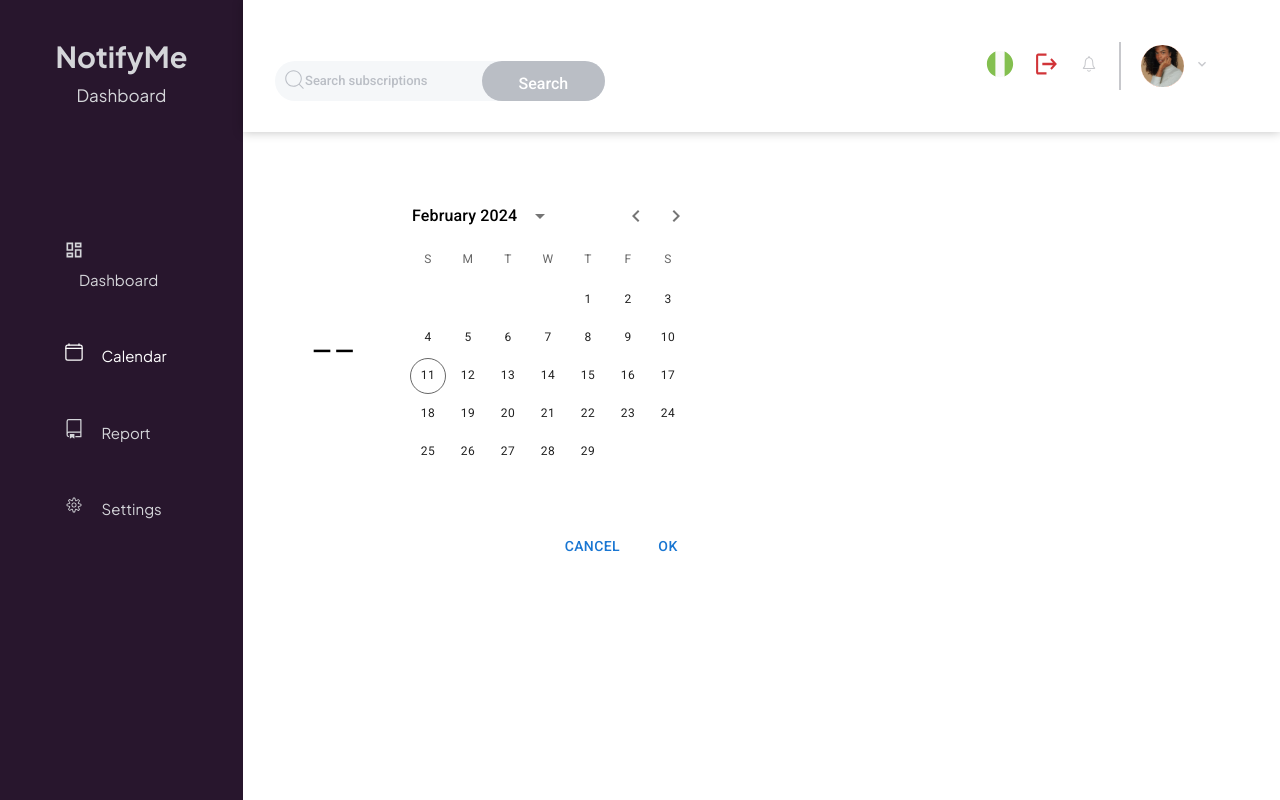
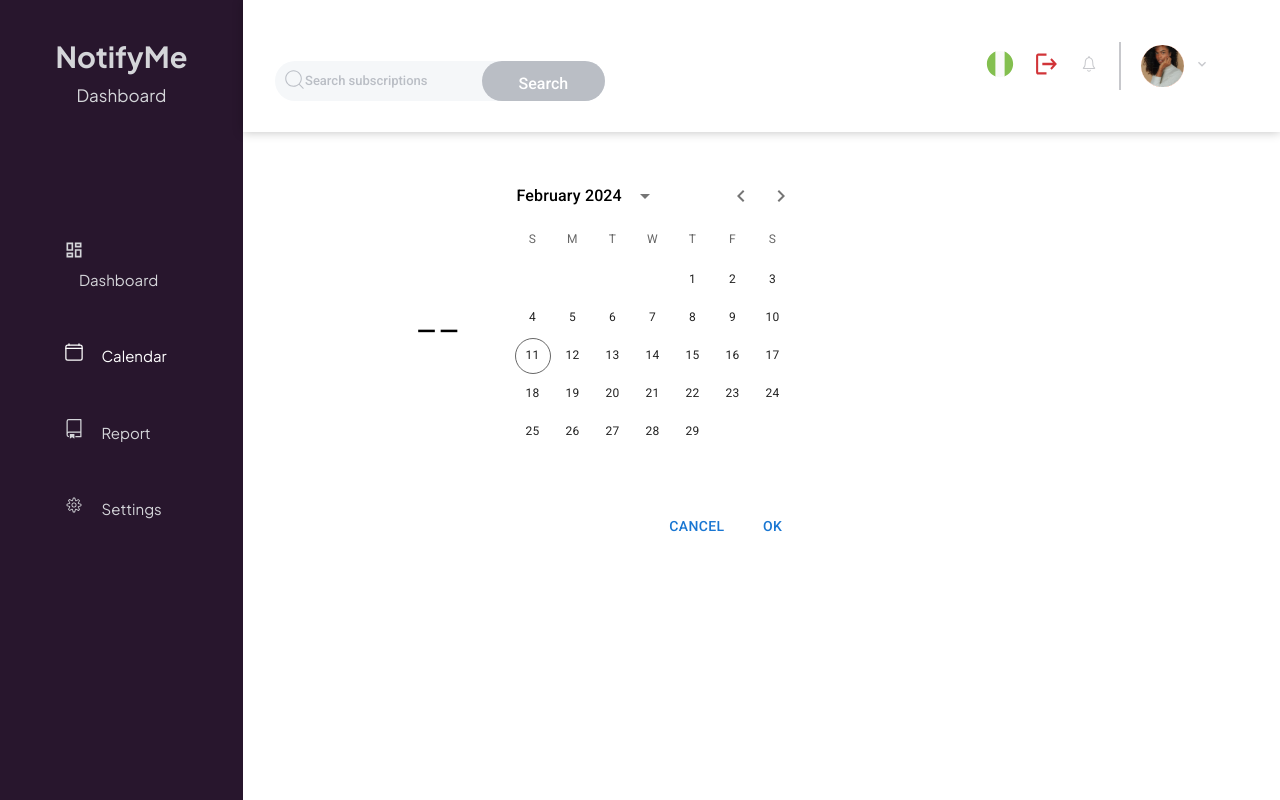
Before and after one commit to techemmydev/subletapplication, a React (Vite) app in the folder subletapplication/: page /calender in a window 1280 px wide. Built offline with nearby package versions, Linux system fonts and the light colour scheme.

Commit message:
working on the service page to be added

```diff
--- a/subletapplication/src/ProfileDashboard/DashboradScreen/ServiceComponents/AddimageService/Icons.jsx
+++ b/subletapplication/src/ProfileDashboard/DashboradScreen/ServiceComponents/AddimageService/Icons.jsx
@@ -6,6 +6,7 @@ import { useSelector, useDispatch } from "react-redux";
 import { setSelectedCompany } from "../../../../Redux/slice/SubletSlice";
 const Icons = () => {
   const { iconimage } = useSelector((state) => state.companyIcon);
+
   // const selecticon = useSelector((state) => state.companyIcon.iconimage);
   const dispatch = useDispatch();
 
--- a/subletapplication/src/ProfileDashboard/DashboradScreen/ServiceComponents/paymentservice/PaymentDate.jsx
+++ b/subletapplication/src/ProfileDashboard/DashboradScreen/ServiceComponents/paymentservice/PaymentDate.jsx
@@ -30,6 +30,10 @@ const PaymentDate = () => {
   const handleAutoRenewChange = (e) => {
     dispatch(setAutoRenew(e.target.value));
   };
+  // const [day] = nextPaymentDate.split("-");
+
+  // const dateParts = nextPaymentDate.split("-"); // Split the full date string by "-"
+  // const date = dateParts[0]; // Extract the first part (day)
 
   return (
     <div className={style.addimage_container}>
--- a/subletapplication/src/ProfileDashboard/DashboradScreen/userComponentfolder/CalendarComponent/Calender.jsx
+++ b/subletapplication/src/ProfileDashboard/DashboradScreen/userComponentfolder/CalendarComponent/Calender.jsx
@@ -1,25 +1,98 @@
-import React from "react";
-import style from "../CalendarComponent/calendar.module.css";
-
+import React, { useState } from "react";
 import { AdapterDayjs } from "@mui/x-date-pickers/AdapterDayjs";
 import { LocalizationProvider } from "@mui/x-date-pickers/LocalizationProvider";
 import { StaticDatePicker } from "@mui/x-date-pickers/StaticDatePicker";
+import { PickersDay } from "@mui/x-date-pickers/PickersDay/PickersDay";
+import Badge from "@mui/material/Badge";
+
+// import { DateCalendar } from "@mui/x-date-pickers/DateCalendar";
+import { useSelector } from "react-redux";
+import { DayCalendarSkeleton } from "@mui/x-date-pickers/DayCalendarSkeleton";
 
 const Calender = () => {
+  const { selectedCompany } = useSelector((state) => state.companyIcon);
+  const { nextPaymentDate } = useSelector((state) => state.payment);
+  const [highlightedDays, setHighlightedDays] = useState([]);
+
+  // const [highlightedDays, setHighlightedDays] = useState([1, 2, 15]);
+
+  const handleMonthChange = () => {
+    setHighlightedDays([]);
+  };
+
+  function ServerDay(props) {
+    const { highlightedDays = [], day, outsideCurrentMonth, ...other } = props;
+    const paymentDate = new Date(nextPaymentDate);
+
+    const isSelected =
+      day.date() === paymentDate.getDate() &&
+      day.month() === paymentDate.getMonth() &&
+      day.year() === paymentDate.getFullYear();
+    // const isSelected =
+    //   !props.outsideCurrentMonth &&
+    //   highlightedDays.indexOf(props.day.date()) >= 0;
+
+    return (
+      <Badge
+        key={props.day.toString()}
+        overlap="circular"
+        badgeContent={
+          isSelected && selectedCompany && selectedCompany.icons ? (
+            <img
+              src={selectedCompany.icons}
+              style={{
+                width: "30px",
+                borderRadius: "30%",
+                height: "30px",
+              }}
+            /> // Display the selected icon if it exists
+          ) : (
+            ""
+          )
+        }
+      >
+        <PickersDay
+          {...other}
+          outsideCurrentMonth={outsideCurrentMonth}
+          day={day}
+        />
+      </Badge>
+    );
+  }
   return (
     <div
       style={{
+        alignItems: "center",
         display: "flex",
-        alignItems: "center",
-        marginLeft: "5%",
-        marginTop: "5%",
+        justifyContent: "center",
+        // backgroundColor: "orangered",
+        width: "70%",
+        // backgroundColor: "#28162d",
+        padding: "2rem",
       }}
     >
       <LocalizationProvider dateAdapter={AdapterDayjs}>
-        <StaticDatePicker orientation="landscape" />
+        <StaticDatePicker
+          orientation="landscape"
+          onMonthChange={handleMonthChange}
+          renderLoading={() => <DayCalendarSkeleton />}
+          // renderHeader={renderHeader}
+          slots={{
+            day: ServerDay,
+          }}
+          slotProps={{
+            day: {
+              highlightedDays,
+            },
+          }}
+        ></StaticDatePicker>
       </LocalizationProvider>
     </div>
   );
 };
+export default Calender;
 
-export default Calender;
+// const fullDate = "27-08-2024";
+// const dateParts = fullDate.split("-"); // Split the full date string by "-"
+// const date = dateParts[0]; // Extract the first part (day)
+// console.log(date); // Output: 27
--- a/subletapplication/src/UserDashboard/Dashbord.jsx
+++ b/subletapplication/src/UserDashboard/Dashbord.jsx
@@ -1,6 +1,7 @@
 import React from "react";
 import style from "../UserDashboard/dashbord.module.css";
 import UserDashboard from "../ProfileDashboard/DashboradScreen/UserDashboardOverview/UserDashboard";
+
 const Dashbord = () => {
   return (
     <div className={style.dashboard_container}>
--- a/subletapplication/src/index.css
+++ b/subletapplication/src/index.css
@@ -16,71 +16,8 @@
   box-sizing: border-box;
   scroll-behavior: smooth;
 }
-:root {
-  /* fonts */
-  --font-inter: Inter;
-  --font-roboto: Roboto;
-  /* font sizes */
-  --font-size-xs: 12px;
-  --font-size-lg: 18px;
-  --font-size-base: 16px;
-  --font-size-2xl: 21px;
-  --font-size-7xl: 26px;
-  --font-size-mini: 15px;
-  --font-size-3xl: 22px;
-  --font-size-sm: 14px;
-  --font-size-xl: 20px;
-
-  /* Colors */
-  --color-gray-100: #808080;
-  --color-gray-200: #0d0d0d;
-  --color-white: #fff;
-  --foundation-green-green-300: #5ce6c3;
-  --color-aquamarine-100: #0bdaa6;
-  --color-black: #000;
-  --color-gainsboro: #e6e6e6;
-  --color-darkgray: #b3b3b3;
-  --foundation-blue-blue-50: #e9f8fb;
-  --color-dimgray: #555;
-  --foundation-blue-blue-200: #9bdfeb;
-
-  /* Gaps */
-  --gap-9xl: 28px;
-  --gap-3xs: 10px;
-  --gap-4xl: 23px;
-  --gap-8xs: 5px;
-
-  /* Paddings */
-  --padding-sm: 14px;
-  --padding-xl: 20px;
-  --padding-3xs: 10px;
-  --padding-9xl: 28px;
-  --padding-23xl: 42px;
-
-  /* Border radiuses */
-  --br-5xl: 24px;
-  --br-5xs: 8px;
-  --br-base: 16px;
-  --br-xs: 12px;
-  --br-231xl: 250px;
-  --br-xl: 20px;
-
-  /* accent-color: #0bdaa6; */
-}
-/* @media screen and (max-width: 942px) {
-  body {
-    background-color: #000;
-  }
-} */
+/* calender components style*/
+.css-1aj9me-MuiPickersLayout-root .MuiPickersLayout-actionBar,
 .css-1hbyad5-MuiTypography-root {
-  display: none !important;
-}
-
-.css-16d8vrz-MuiPickersToolbar-root-MuiDatePickerToolbar-root {
   display: none;
 }
-/* background-image: linear-gradient(
-  rgb(107, 61, 144) 0%,
-  rgb(200, 16, 46) 100%
-);  */
-/* background-color: #fff3; */
```
